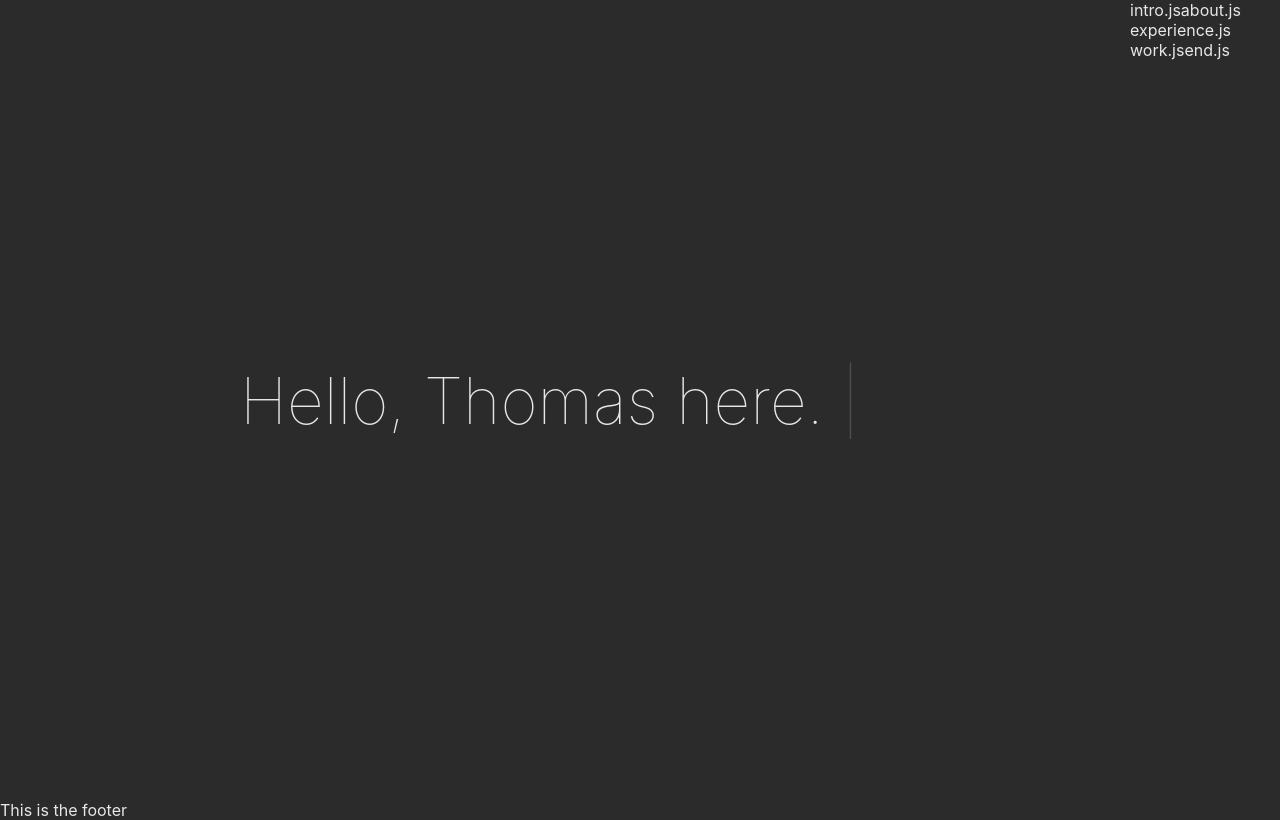
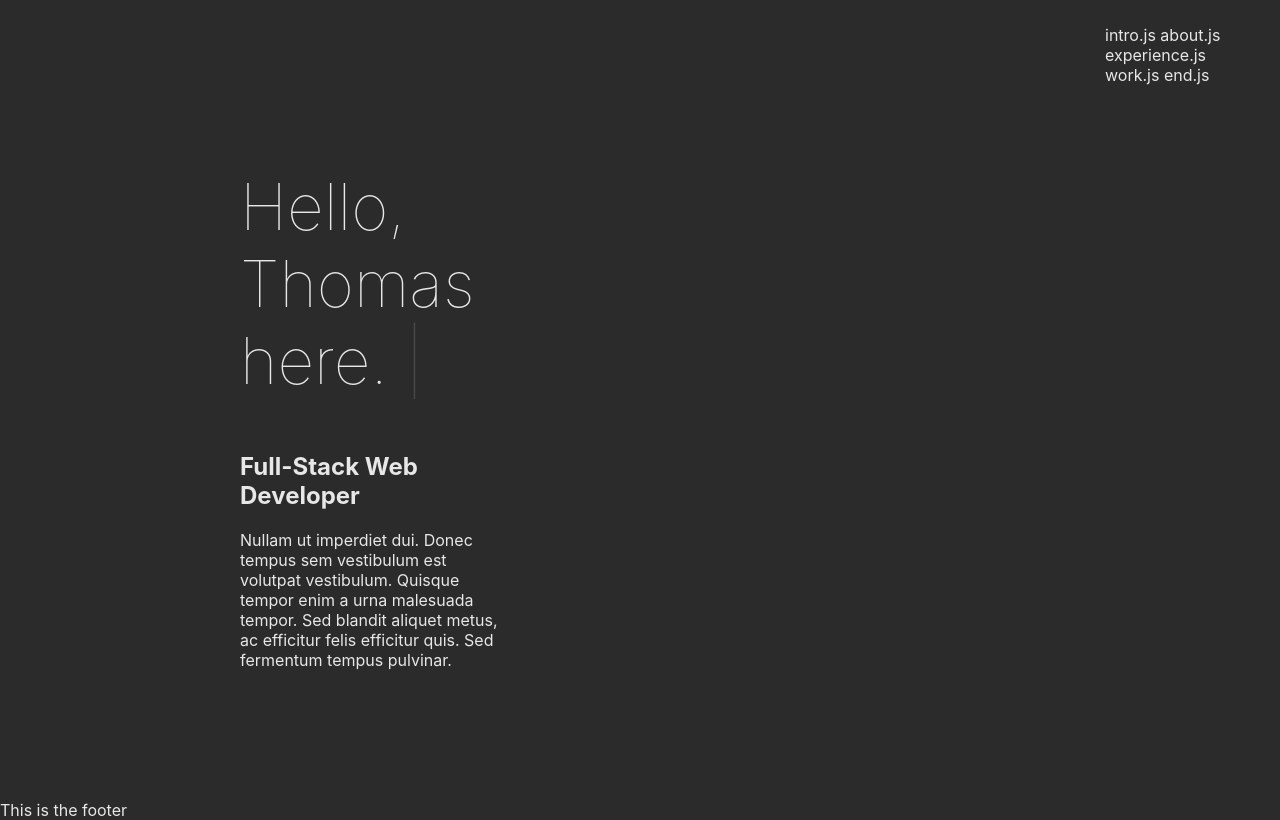
Before and after one commit to barksploit/portfolio-react, a React (Create React App) app: page / in a window 1280 px wide. Built offline with nearby package versions, Linux system fonts and the light colour scheme.

Commit message:
Add subtitle and description to intro component

```diff
--- a/src/components/intro.js
+++ b/src/components/intro.js
@@ -5,7 +5,11 @@ import 'react-typist/dist/Typist.css';
 export default function Intro() {
     return (
         <section id="intro">
-            <h1><Typist>Hello, Barksploit<Typist.Backspace count={10} delay={200} /> Thomas here. </Typist></h1>
+            <div class="intro-content-wrapper">
+                <h1 className="intro-header"><Typist avgTypingDelay={100}>Hello, Barksploit<Typist.Backspace count={10} delay={200} /> Thomas here. </Typist></h1>
+                <h2 className="intro-subtitle">Full-Stack Web Developer</h2>
+                <p className="intro-description">Nullam ut imperdiet dui. Donec tempus sem vestibulum est volutpat vestibulum. Quisque tempor enim a urna malesuada tempor. Sed blandit aliquet metus, ac efficitur felis efficitur quis. Sed fermentum tempus pulvinar.</p>
+            </div>
         </section>
     );
 }
--- a/src/styles/header-navigation.scss
+++ b/src/styles/header-navigation.scss
@@ -1,6 +1,8 @@
 @import "./variables.scss";
 
 .desktop-navigation {
+
+    padding: 25px 25px 0 0;
 
     ul {
         margin: 0;
@@ -8,6 +10,11 @@
     }
 
     li {
+        display: inline-block;
+    }
+
+    li::after {
+        content: "\00a0";
         display: inline-block;
     }
 
--- a/src/styles/intro.scss
+++ b/src/styles/intro.scss
@@ -8,4 +8,12 @@
         font-weight: lighter;
     }
 
+    h1, h2, p {
+        display: block;
+    }
+
+    .intro-content-wrapper {
+        max-width: 25%;
+    }
+
 }
```
